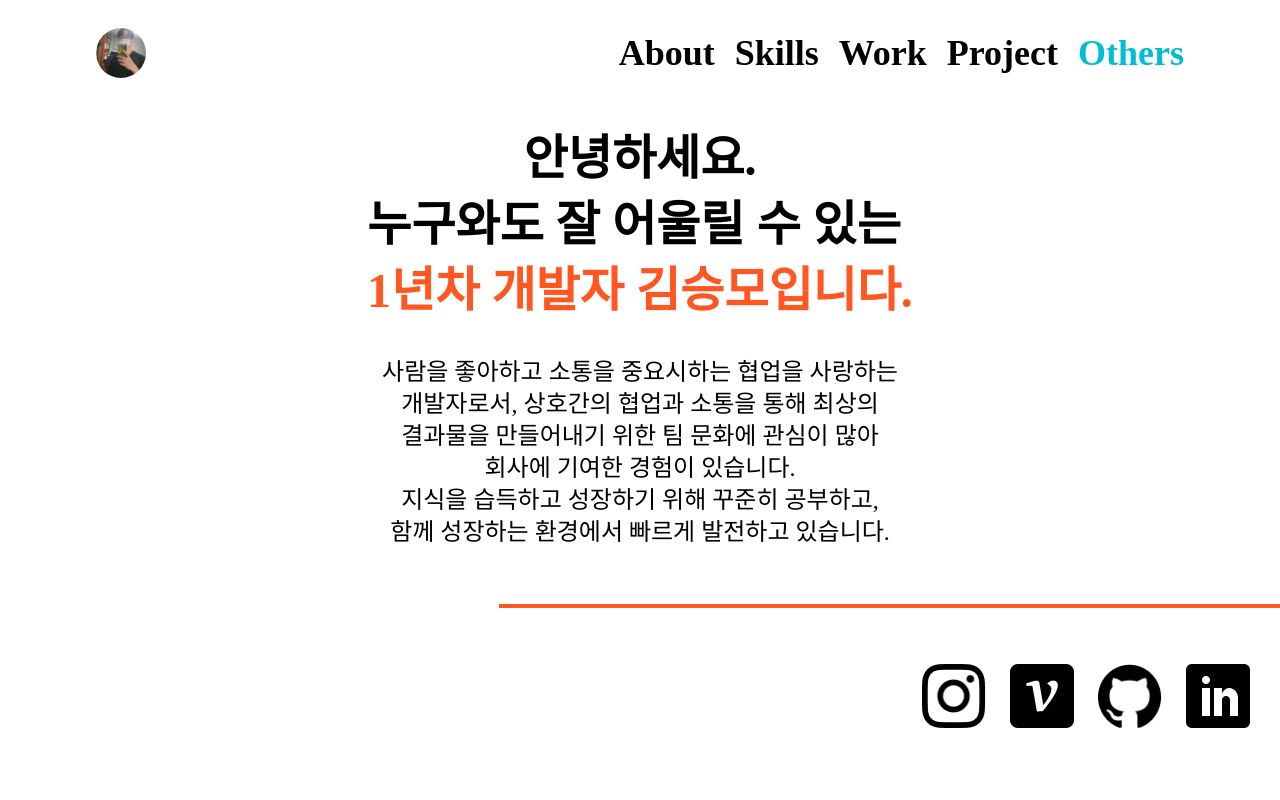
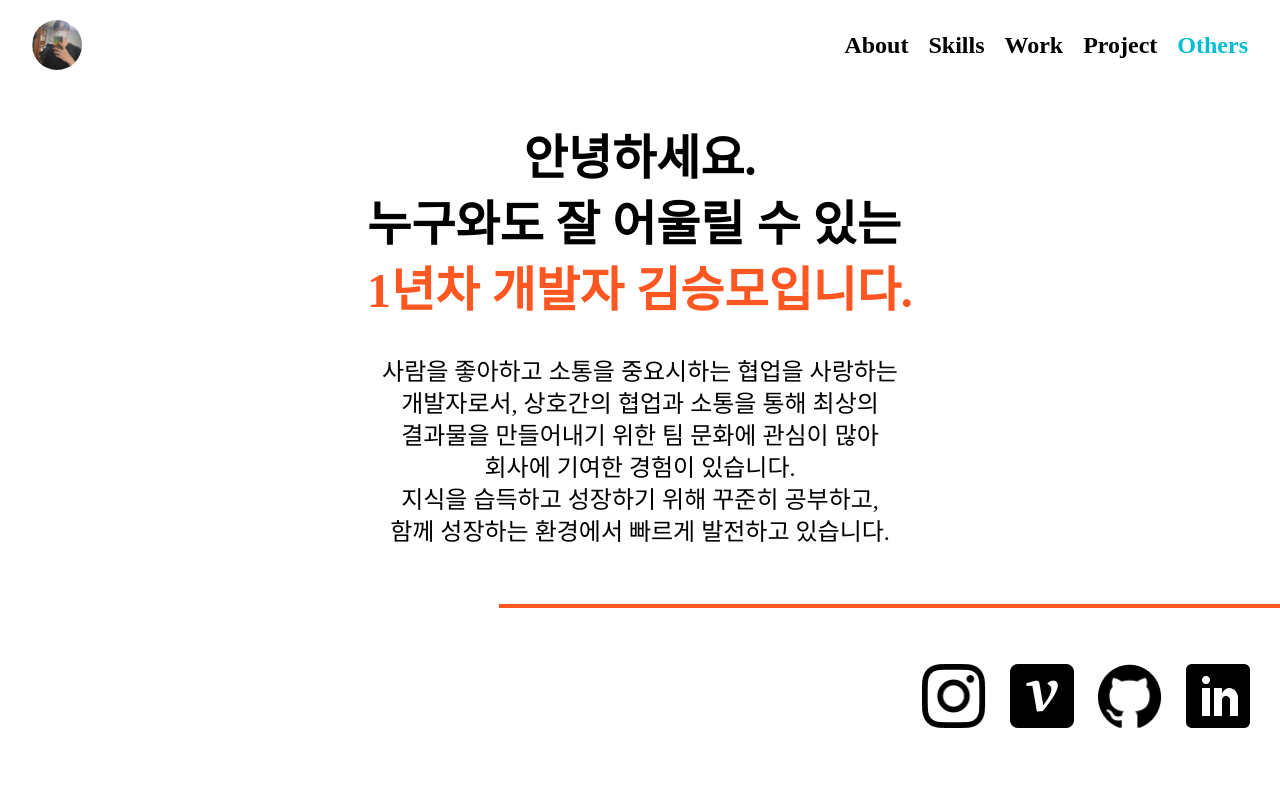
Before and after one commit to endmoseung/moseung-portfolio, a Next.js app: page / in a window 1280 px wide. Shown: the top 800 px of the page. Built offline with nearby package versions, Linux system fonts and the light colour scheme.

Commit message:
feat: header 디자인 수정, 기능추가

```diff
--- a/src/Components/Header/Header.tsx
+++ b/src/Components/Header/Header.tsx
@@ -22,13 +22,14 @@ const Header = ({ currentScroll, isHeaderShadow }: HeaderProps) => {
   }
 
   return (
-    <div
+    <header
       style={{
         boxShadow: isHeaderShadow
           ? 'rgba(0, 0, 0, 0.03) 0px 30px 30px 0px'
           : '',
+        backgroundColor: isHeaderShadow ? 'white' : 'transparent',
       }}
-      className=" transition-all duration-300 z-10 w-full bg-white px-24 py-7 flex items-center justify-between fixed top-0"
+      className=" fixed top-0 z-10 flex w-full items-center justify-between px-8 py-5 transition-all duration-300 mobile:px-5"
     >
       <Image
         className=" cursor-pointer rounded-full"
@@ -36,13 +37,14 @@ const Header = ({ currentScroll, isHeaderShadow }: HeaderProps) => {
         height={50}
         src={Moseung}
         alt="Writers logo"
+        onClick={() => window.scrollTo({ behavior: 'smooth', top: 0 })}
       />
       <div className=" flex gap-5">
         {TABS.map((tab, index: number) => (
           <p
             className={`${
               currentScroll === tab.title ? 'text-sub' : ''
-            } cursor-pointer text-4xl font-bold transition-all hover:text-sub`}
+            } cursor-pointer text-2xl font-bold transition-all hover:text-sub mobile:text-xl`}
             key={index}
             onClick={() => handleClickHeader(tab.title)}
           >
@@ -50,7 +52,7 @@ const Header = ({ currentScroll, isHeaderShadow }: HeaderProps) => {
           </p>
         ))}
       </div>
-    </div>
+    </header>
   )
 }
 
```
Also changed, not shown: src/Components/Common/IconsContainer.tsx (+7 -4 lines).
